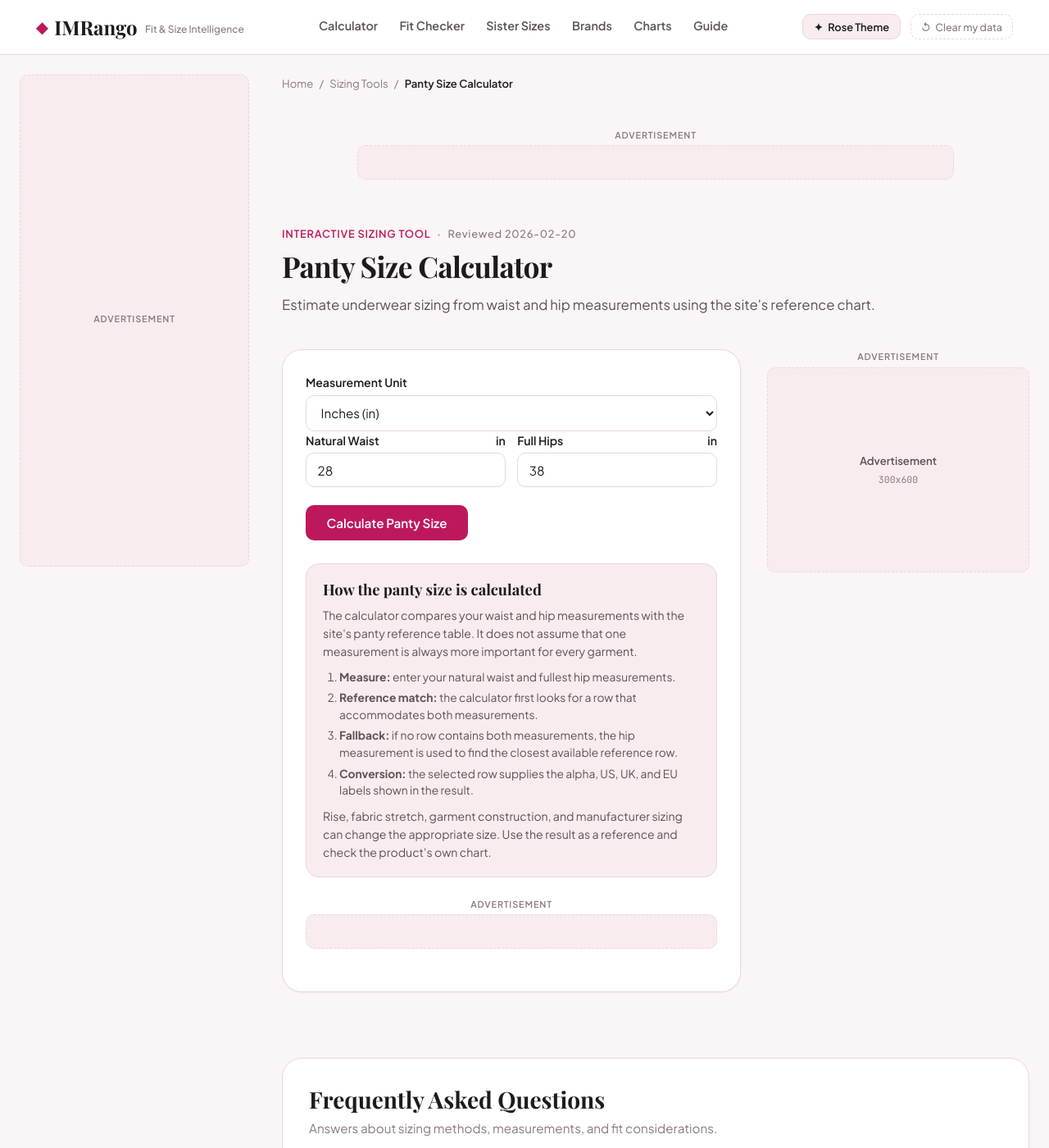
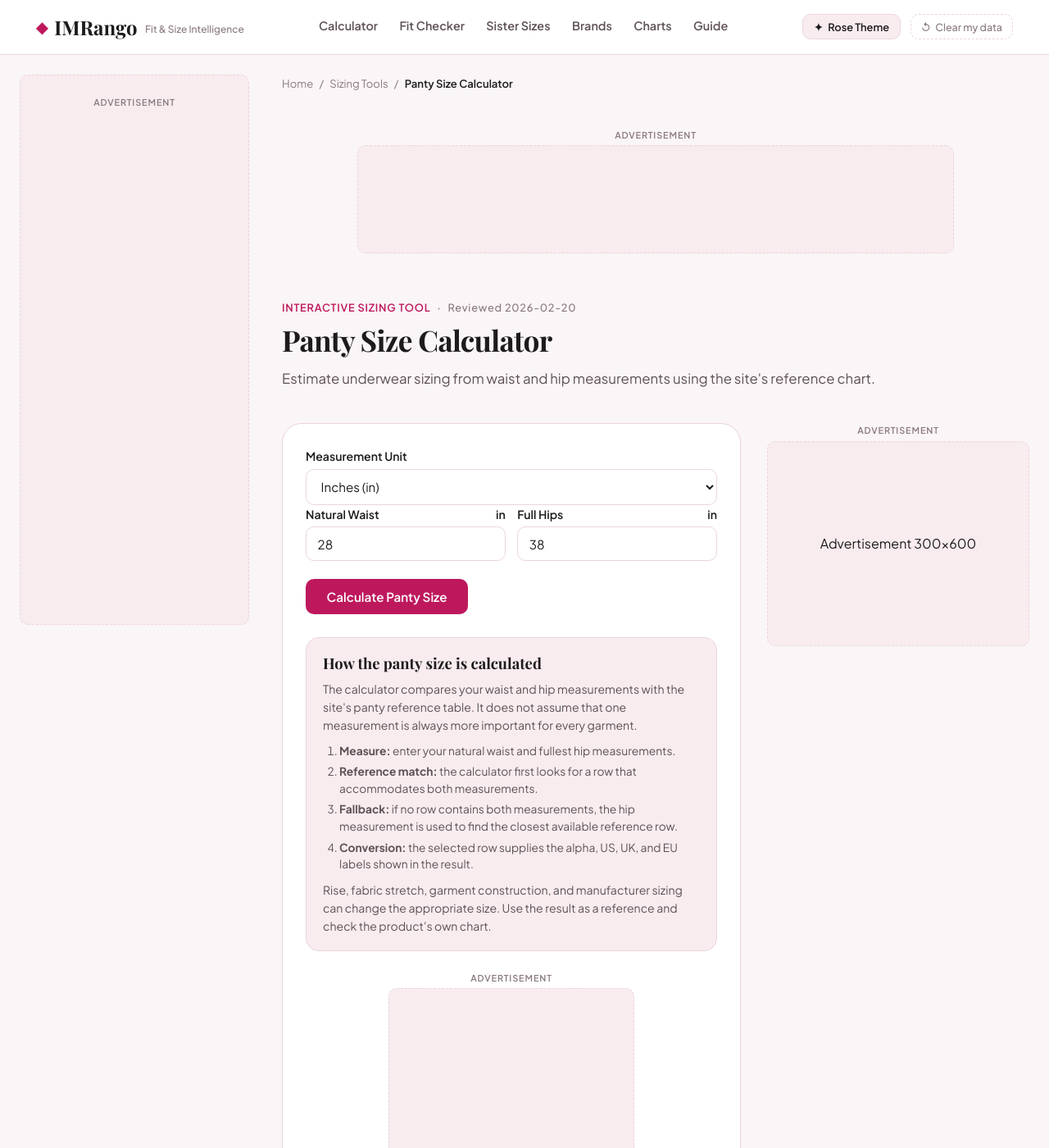
Before and after one commit to sharpedge74-cmyk/Bra-Size-Pro, a Jekyll site: the page built from panty-size-calculator.html, in a window 1280 px wide and 1400 px high. Shown: the whole window at 82% size. Built offline with Jekyll 4.4.1, drawn with Linux system fonts in a browser that asks for light colours; some web fonts are replaced.

Commit message:
Size ad containers without covering mobile controls

```diff
--- a/_sass/_ads.scss
+++ b/_sass/_ads.scss
@@ -22,25 +22,34 @@
   border-radius: $radius-md;
   padding: 1.25rem;
   text-align: center;
+  overflow: hidden;
 }
 
-.ad-placeholder-art {
+.ad-network-slot {
+  width: 100%;
   display: flex;
-  flex-direction: column;
   align-items: center;
-  gap: 0.25rem;
+  justify-content: center;
+  overflow: hidden;
 }
 
-.ad-placeholder-text {
-  font-size: 0.82rem;
-  font-weight: 600;
-  color: var(--color-text-muted);
+.ad-network-728-90 {
+  min-height: 90px;
 }
 
-.ad-placeholder-dimensions {
-  font-size: 0.72rem;
-  color: var(--color-text-subtle);
-  font-family: $font-mono;
+.ad-network-300-250 {
+  min-height: 250px;
+}
+
+.ad-slot-in_calculator,
+.ad-slot-in_article {
+  clear: both;
+}
+
+.ad-slot-in_calculator .ad-content-box,
+.ad-slot-in_article .ad-content-box {
+  max-width: 300px;
+  padding: 0.5rem;
 }
 
 .ad-slot-sidebar {
@@ -66,6 +75,15 @@
   display: none;
 }
 
+.desktop-sidebar-ad {
+  width: 100%;
+  min-height: 600px;
+  display: flex;
+  align-items: flex-start;
+  justify-content: center;
+  overflow: hidden;
+}
+
 @media (min-width: 1024px) {
   .desktop-left-ad-column {
     display: block;
@@ -85,7 +103,7 @@
     display: flex;
     flex-direction: column;
     align-items: center;
-    justify-content: center;
+    justify-content: flex-start;
     text-align: center;
   }
 
@@ -151,11 +169,20 @@
   background: var(--color-bg-subtle);
   border: 1px dashed var(--color-border);
   border-radius: 6px;
-  padding: 0.5rem;
+  min-height: 50px;
+  max-height: 50px;
+  padding: 0;
   text-align: center;
   font-size: 0.75rem;
   font-weight: 600;
   color: var(--color-text-muted);
+  overflow: hidden;
+}
+
+@media (max-width: 1023px) {
+  .site-body {
+    padding-bottom: 90px;
+  }
 }
 
 @media (min-width: 1024px) {
```
